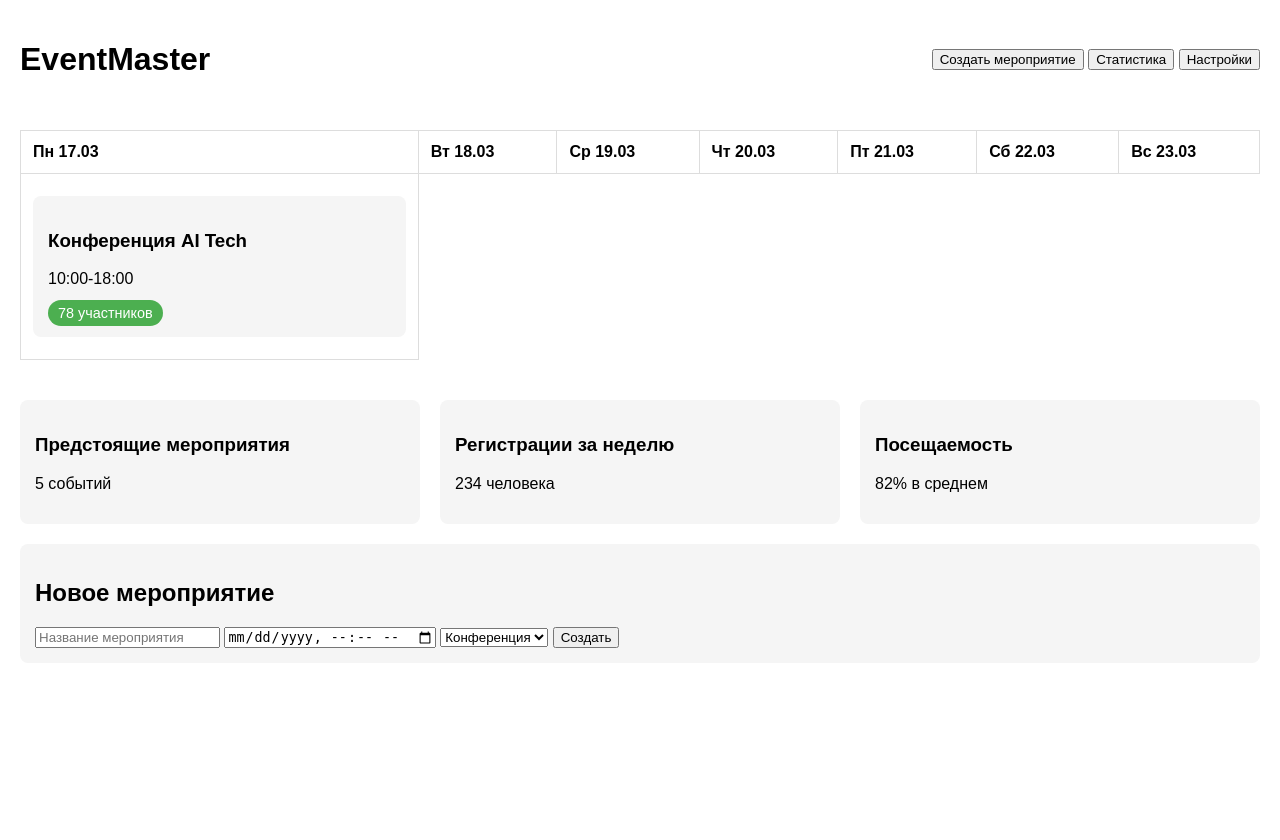
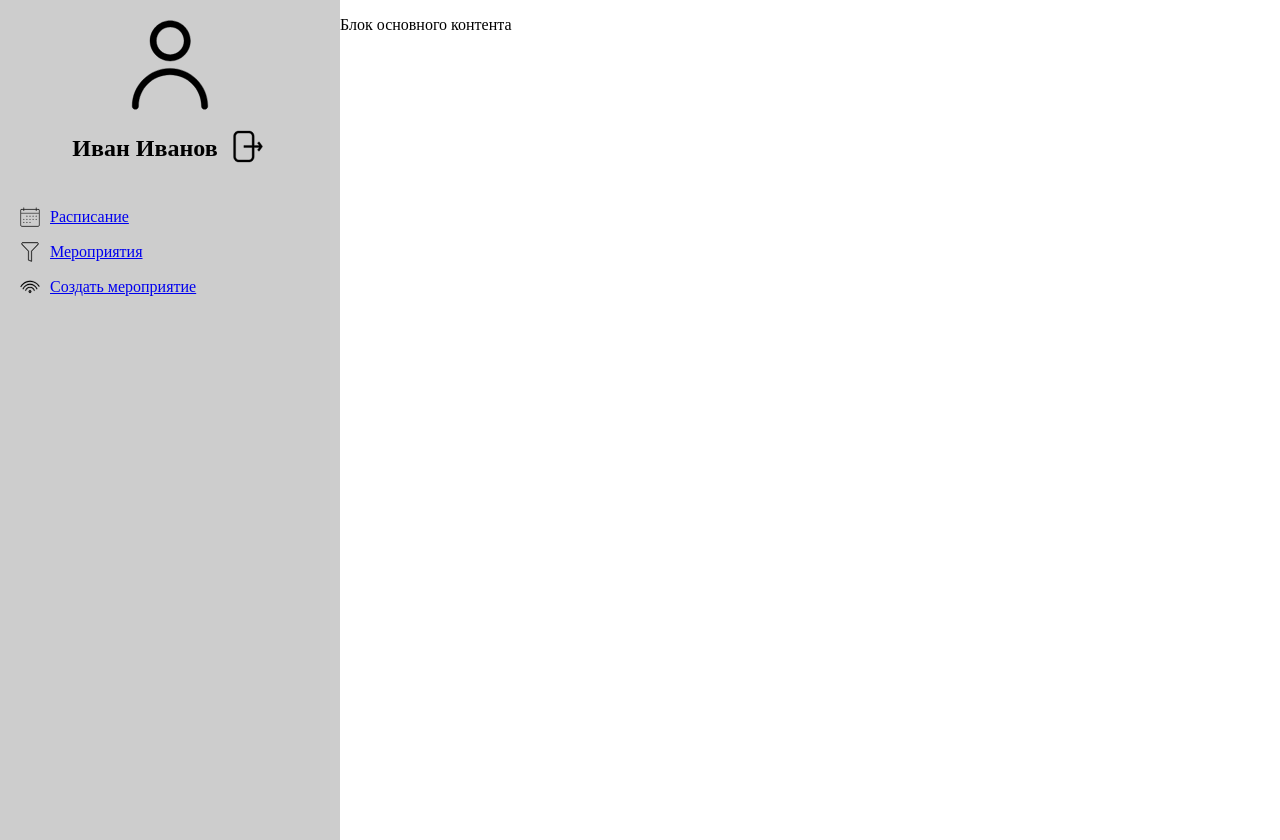
Before and after one commit to he11rage/EventMaster, a Django app: page / in a window 1280 px wide. Before the commit the page ends 648 px from the top, so only its background shows below. Run offline with Django 5.2, Linux system fonts and the light colour scheme.

Commit message:
sidebar menu

```diff
--- a/main/static/css/style.css
+++ b/main/static/css/style.css
@@ -0,0 +1,49 @@
+body {
+    margin: 0;
+    padding: 0;
+    display: flex;
+    height: 100%;
+    overflow: hidden;
+}
+
+.left-menu {
+    width: 300px;
+    background-color: #CDCDCD;
+    align-items: center;
+    padding: 20px;
+    display: flex;
+    flex-direction: column;
+    min-height: 100vh;
+}
+
+.user-info {
+    display: flex;
+    align-items: center;
+    justify-content: space-between;
+    width: 100%;
+}
+
+.name {
+    padding: 5px;
+    margin-left: auto;
+}
+
+.exit-image {
+    padding: 5px;
+    margin-right: auto;
+}
+
+.menu-navigation-list {
+    list-style: none;
+    padding: 0;
+    align-items: center;
+    margin: 20px 0 0 0;
+    width: 100%;
+}
+
+.menu-navigation-item {
+    display: flex;
+    align-items: center;
+    gap: 10px;
+    margin-bottom: 15px;
+}
--- a/main/templates/main/index.html
+++ b/main/templates/main/index.html
@@ -1,124 +1,42 @@
+{% load static %}
 <!DOCTYPE html>
-<html lang="ru">
+<html lang="en">
 <head>
     <meta charset="UTF-8">
-    <title>EventMaster - Управление мероприятиями</title>
-    <style>
-        body {
-            font-family: Arial, sans-serif;
-            margin: 20px;
-        }
-
-        .calendar {
-            width: 100%;
-            border-collapse: collapse;
-            margin: 20px 0;
-        }
-
-        .calendar th, .calendar td {
-            border: 1px solid #ddd;
-            padding: 12px;
-            text-align: left;
-        }
-
-        .event-card {
-            background: #f5f5f5;
-            border-radius: 8px;
-            padding: 15px;
-            margin: 10px 0;
-        }
-
-        .stats-section {
-            display: grid;
-            grid-template-columns: repeat(3, 1fr);
-            gap: 20px;
-            margin-top: 30px;
-        }
-
-        .dashboard-header {
-            display: flex;
-            justify-content: space-between;
-            align-items: center;
-            margin-bottom: 30px;
-        }
-
-        .badge {
-            background: #4CAF50;
-            color: white;
-            padding: 5px 10px;
-            border-radius: 15px;
-            font-size: 0.9em;
-        }
-    </style>
+    <title>Event Master</title>
+    <link href="static/css/style.css" rel="stylesheet">
+    <meta name="viewport" content="width=device-width, initial-scale=1.0">
 </head>
 <body>
-    <div class="dashboard-header">
-        <h1>EventMaster</h1>
-        <div>
-            <button>Создать мероприятие</button>
-            <button>Статистика</button>
-            <button>Настройки</button>
+    <aside class="left-menu">
+        <img class="user-image" src="static/img/user.svg" alt="Фото пользователя" width="80px" height="90px">
+        <div class="user-info">
+            <h2 class="name">Иван Иванов</h2>
+            <a class="exit-image" href="#">
+                <img class="exit-image" src="static/img/exit.svg" alt="Иконка выхода" width="30px" height="35px">
+            </a>
         </div>
-    </div>
+        <ul class="menu-navigation-list">
+            <li class="menu-navigation-item">
+                <img class="calendar-image" src="static/img/calendar.svg" alt="Календарь" width="20px" height="20px">
+                <a href="#">Расписание</a>
+            </li>
+            <li class="menu-navigation-item">
+                <img class="find-image" src="static/img/filter.svg" alt="Поиск мероприятий" width="20px" height="20px">
+                <a href="#">Мероприятия</a>
+            </li>
+            <li class="menu-navigation-item">
+                <img class="share-image" src="static/img/action.svg" alt="Создание мероприятия" width="20px" height="20px">
+                <a href="#">Создать мероприятие</a>
+            </li>
+        </ul>
+    </aside>
 
-    <!-- Календарь мероприятий -->
-    <table class="calendar">
-        <thead>
-            <tr>
-                <th>Пн 17.03</th>
-                <th>Вт 18.03</th>
-                <th>Ср 19.03</th>
-                <th>Чт 20.03</th>
-                <th>Пт 21.03</th>
-                <th>Сб 22.03</th>
-                <th>Вс 23.03</th>
-            </tr>
-        </thead>
-        <tbody>
-            <tr>
-                <td>
-                    <div class="event-card">
-                        <h3>Конференция AI Tech</h3>
-                        <p>10:00-18:00</p>
-                        <span class="badge">78 участников</span>
-                    </div>
-                </td>
-                <!-- Повторить для других дней -->
-            </tr>
-        </tbody>
-    </table>
+    <main>
+        <p>
+            Блок основного контента
+        </p>
+    </main>
 
-    <!-- Панель управления -->
-    <div class="stats-section">
-        <div class="event-card">
-            <h3>Предстоящие мероприятия</h3>
-            <p>5 событий</p>
-        </div>
-
-        <div class="event-card">
-            <h3>Регистрации за неделю</h3>
-            <p>234 человека</p>
-        </div>
-
-        <div class="event-card">
-            <h3>Посещаемость</h3>
-            <p>82% в среднем</p>
-        </div>
-    </div>
-
-    <!-- Форма создания мероприятия -->
-    <div class="event-card">
-        <h2>Новое мероприятие</h2>
-        <form>
-            <input type="text" placeholder="Название мероприятия">
-            <input type="datetime-local" placeholder="Дата и время">
-            <select>
-                <option>Конференция</option>
-                <option>Концерт</option>
-                <option>Встреча</option>
-            </select>
-            <button type="submit">Создать</button>
-        </form>
-    </div>
 </body>
 </html>
```
